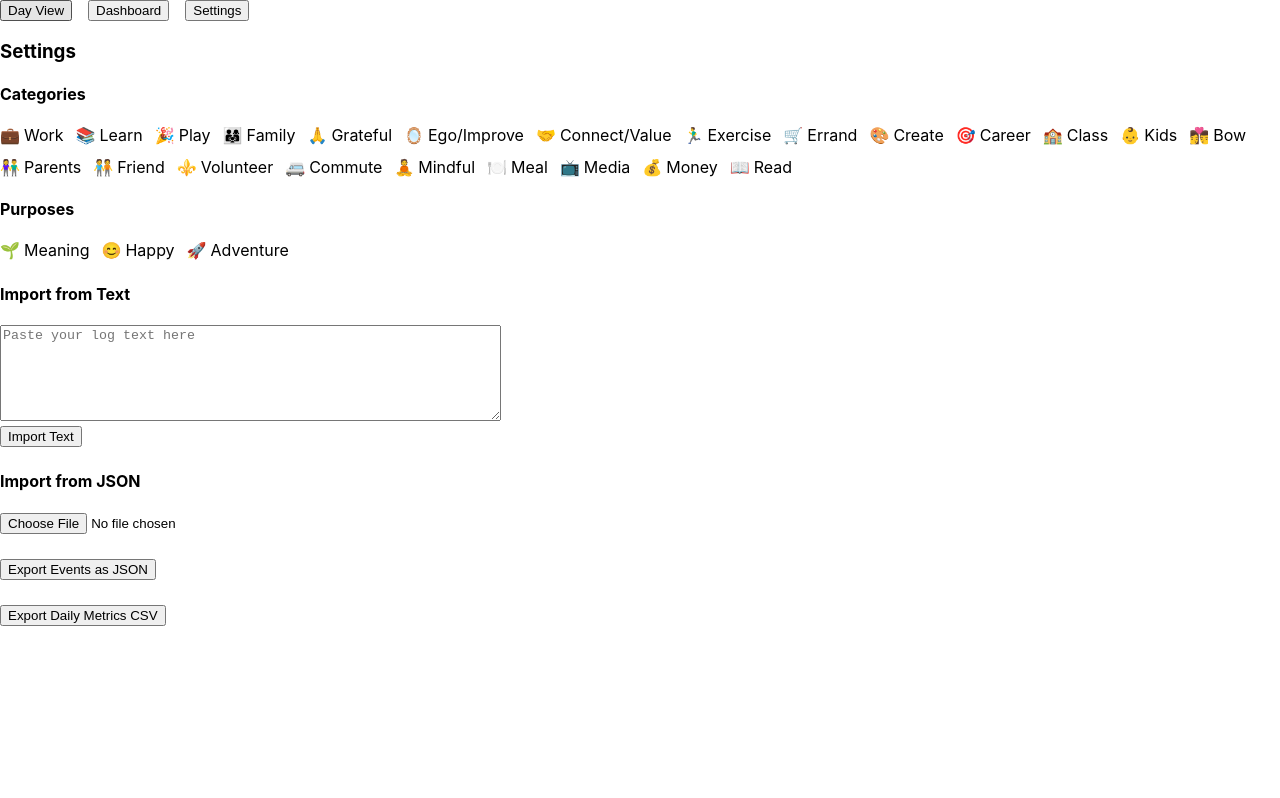
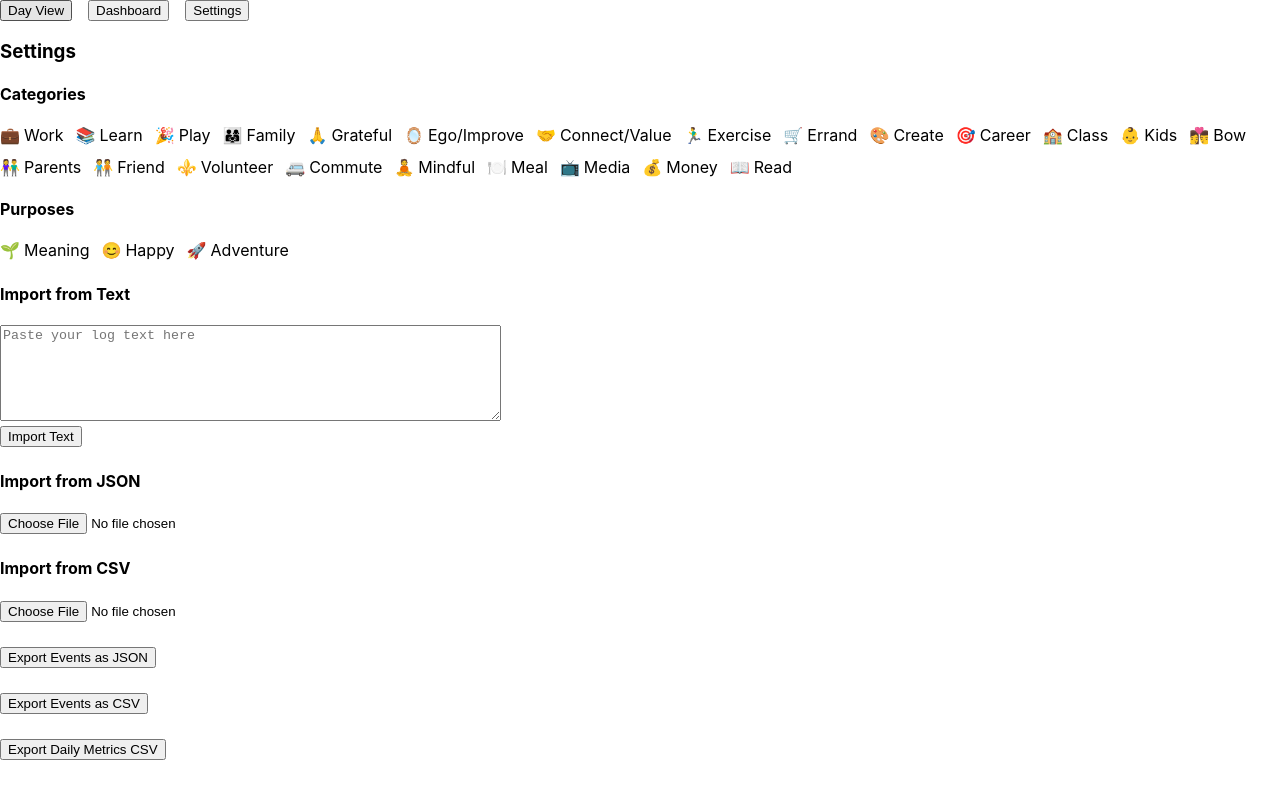
Before and after one commit to chrisissin/moodmap-journal, a React (Create React App) app: page / in a window 1280 px wide. Both pictures are taken after a click on the button "Settings". Built offline with nearby package versions, Linux system fonts and the light colour scheme.

Commit message:
add csv import expport

```diff
--- a/src/Settings.js
+++ b/src/Settings.js
@@ -50,7 +50,7 @@ function insertPMMarker(rawText) {
      let match;
      // Date header (MM/DD/YYYY)
      if ((match = dateLine.exec(line))) {
-       const [_, mm, dd, yyyy] = match;
+       const [, mm, dd, yyyy] = match;
        currentDate = `${yyyy}-${mm.padStart(2,'0')}-${dd.padStart(2,'0')}`;
        results[currentDate] = results[currentDate] || [];
        isPM = false;
@@ -203,6 +203,110 @@ function insertPMMarker(rawText) {
     URL.revokeObjectURL(url);
   }
 
+  // Export all journalEvents to CSV
+function exportEventsCSV() {
+  const data = loadData(); // { date: [events] }
+  // Define columns
+  const header = [
+    'date',
+    'hour',
+    'note',
+    'rating',
+    'categories',
+    'purposes',
+    'weather',
+    'location',
+    'movement'
+  ];
+  const rows = [header];
+  // Flatten
+  Object.entries(data).sort().forEach(([date, evs]) => {
+    evs.forEach(ev => {
+      rows.push([
+        date,
+        ev.hour,
+        // wrap notes in quotes, escape existing quotes
+        `"${(ev.note||'').replace(/"/g,'""')}"`,
+        ev.rating,
+        `"${(ev.categories||[]).join('|')}"`,
+        `"${(ev.purposes||[]).join('|')}"`,
+        ev.context?.weather || '',
+        ev.context?.location || '',
+        ev.context?.movement || ''
+      ]);
+    });
+  });
+  // Build CSV string
+  const csv = rows.map(r => r.join(',')).join('\n');
+  // Trigger download
+  const blob = new Blob([csv], { type: 'text/csv' });
+  const url = URL.createObjectURL(blob);
+  const a = document.createElement('a');
+  a.href = url;
+  a.download = 'journal-events.csv';
+  a.click();
+  URL.revokeObjectURL(url);
+}
+
+ // CSV import handler
+ function handleCSVImport(e) {
+   const file = e.target.files[0];
+   if (!file) return;
+   const reader = new FileReader();
+   reader.onload = evt => {
+     try {
+       const text = evt.target.result;
+       const lines = text.trim().split(/\\r?\\n/);
+       if (lines.length < 2) throw new Error('CSV has no data rows');
+
+       const header = lines[0].split(',');
+       // expected: ['date','hour','note','rating','categories','purposes','weather','location','movement']
+       const data = loadData();
+       let imported = 0;
+
+       for (let i = 1; i < lines.length; i++) {
+         const row = lines[i];
+         // simple CSV split respecting quoted fields
+         const cols = row.match(/("([^"]|"")*"|[^,]*)(?=,|$)/g).map(c => {
+           c = c.trim();
+           if (c.startsWith('"') && c.endsWith('"')) {
+             return c.slice(1, -1).replace(/""/g, '"');
+           }
+           return c;
+         });
+
+         const [date, hourStr, note, ratingStr, cats, purs, weather, location, movement] = cols;
+         const hour   = parseInt(hourStr, 10);
+         const rating = parseInt(ratingStr, 10);
+         const categories = cats ? cats.split('|').filter(x=>x) : [];
+         const purposes   = purs ? purs.split('|').filter(x=>x) : [];
+
+         // Prepare a new event
+         const ev = {
+           id: Math.random().toString(36).slice(2),
+           hour, note, rating,
+           categories, purposes,
+           context: { weather, location, movement }
+         };
+
+         data[date] = data[date] || [];
+         // skip duplicates by hour+note
+         if (!data[date].some(e => e.hour===hour && e.note===note)) {
+           data[date].push(ev);
+           imported++;
+         }
+       }
+
+       saveData(data);
+       saveAllMetrics(data);
+       setImportMsg(`CSV import successful! ${imported} new events added.`);
+     } catch (err) {
+       setImportMsg('CSV import failed: ' + err.message);
+     }
+   };
+   reader.readAsText(file);
+  }
+
   return (
     <div>
       <h3>Settings</h3>
@@ -250,8 +354,24 @@ function insertPMMarker(rawText) {
         </div>
       </section>
 
+      <section style={{ marginTop: 24 }}>
+        <h4>Import from CSV</h4>
+        <input
+          type="file"
+          accept=".csv,text/csv"
+          onChange={handleCSVImport}
+        />
+        <div style={{ marginTop: 8, color: importMsg.startsWith('Import failed') ? 'red' : 'green' }}>
+          {importMsg}
+        </div>
+      </section>
+
       <section style={{ marginTop:24 }}>
         <button onClick={handleExportJSON}>Export Events as JSON</button>
+      </section>
+
+      <section style={{ marginTop: 24 }}>
+        <button onClick={exportEventsCSV}>Export Events as CSV</button>
       </section>
 
       <section style={{ marginTop:24 }}>
```
